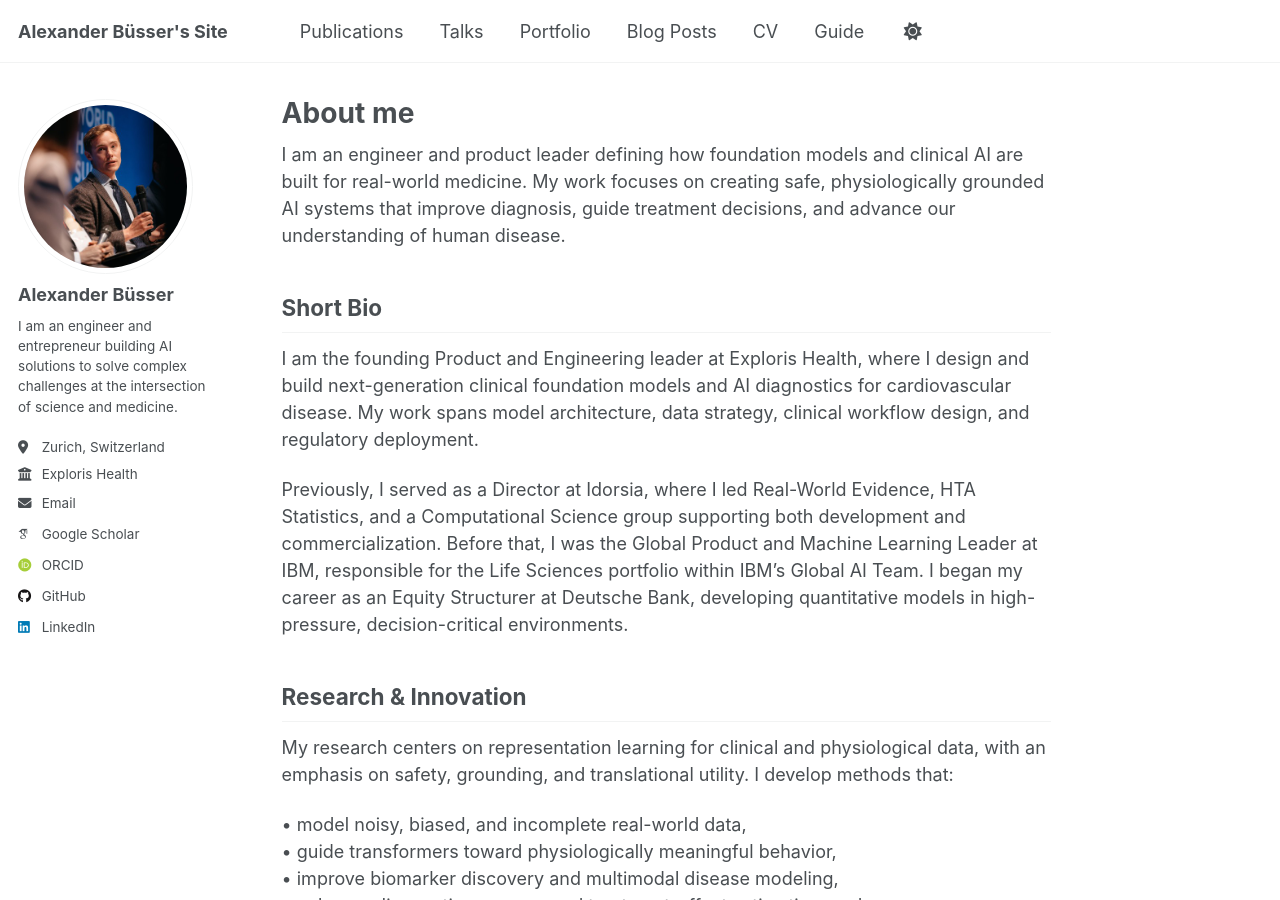
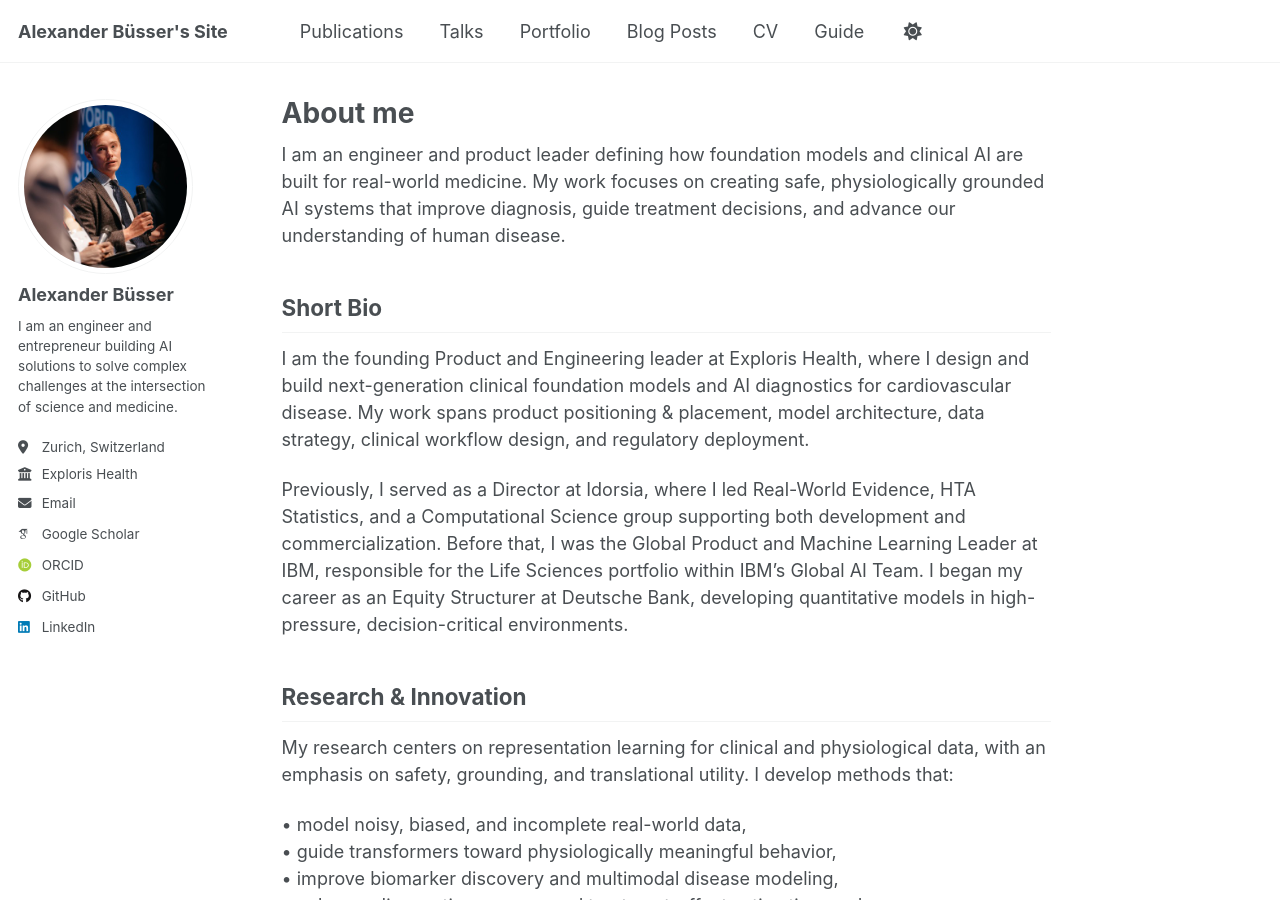
Before and after one commit to albu89/ajb, a Jekyll site: the page built from _pages/about.md, in a window 1280 px wide and 900 px high. Built offline with Jekyll 4.4.1, drawn with Linux system fonts in a browser that asks for light colours; some web fonts are replaced; a script that is not in the unit is left out.

Commit message:
short fix

```diff
--- a/_pages/about.md
+++ b/_pages/about.md
@@ -12,7 +12,7 @@ My work focuses on creating safe, physiologically grounded AI systems that impro
 
 ## Short Bio
 
-I am the founding Product and Engineering leader at Exploris Health, where I design and build next-generation clinical foundation models and AI diagnostics for cardiovascular disease. My work spans model architecture, data strategy, clinical workflow design, and regulatory deployment.
+I am the founding Product and Engineering leader at Exploris Health, where I design and build next-generation clinical foundation models and AI diagnostics for cardiovascular disease. My work spans product positioning & placement,  model architecture, data strategy, clinical workflow design, and regulatory deployment.
 
 Previously, I served as a Director at Idorsia, where I led Real-World Evidence, HTA Statistics, and a Computational Science group supporting both development and commercialization. Before that, I was the Global Product and Machine Learning Leader at IBM, responsible for the Life Sciences portfolio within IBM’s Global AI Team. I began my career as an Equity Structurer at Deutsche Bank, developing quantitative models in high-pressure, decision-critical environments.
 
```
